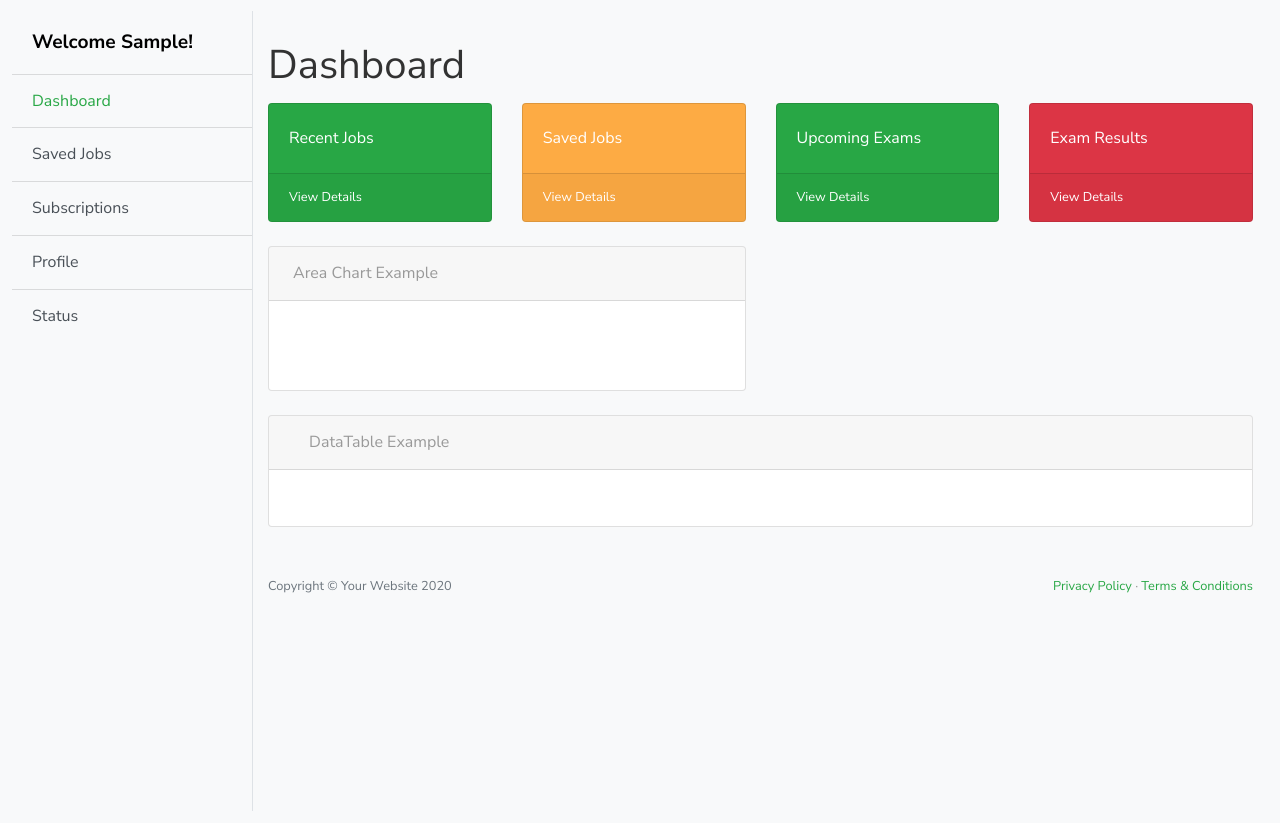
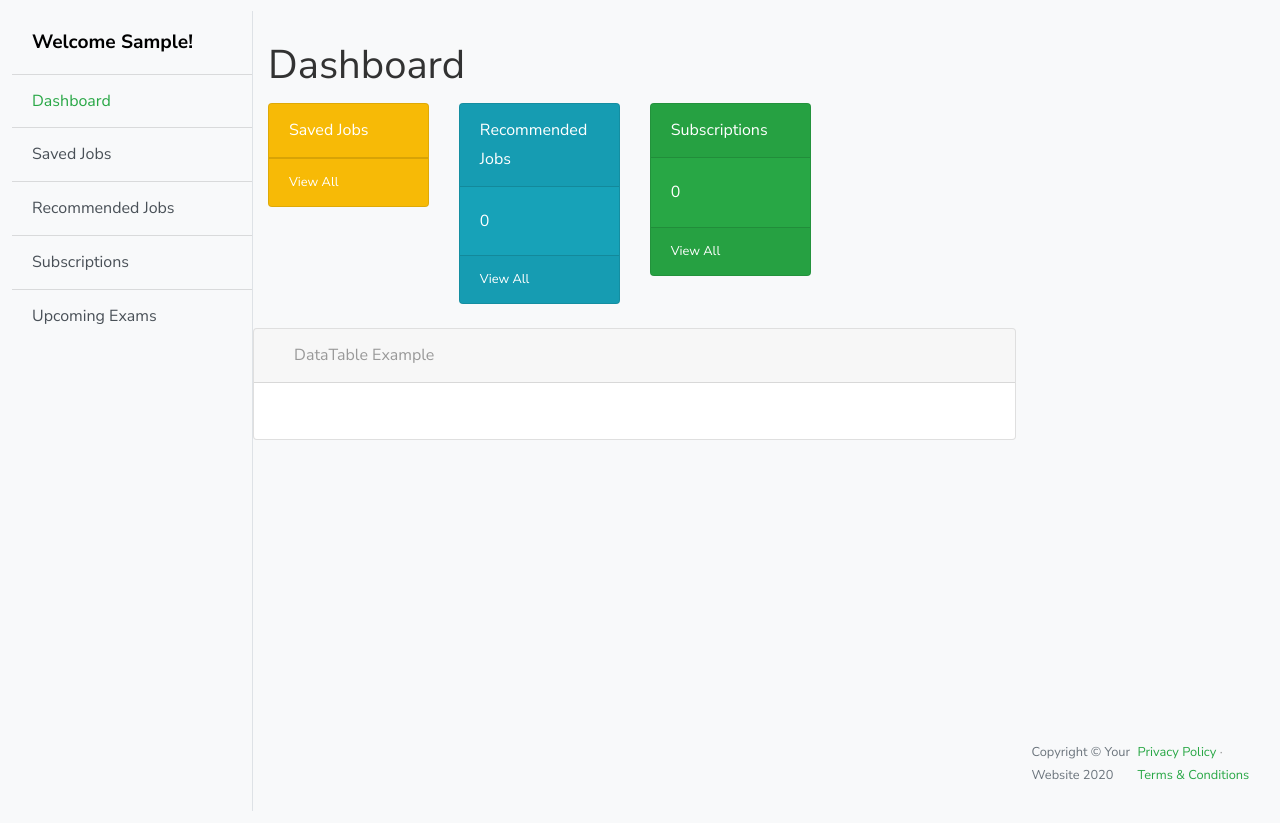
Before and after one commit to gcivil-nyu-org/nycCivilServiceJobs, a Django app: page /dashboard/ in a window 1280 px wide. Shown: the part 145-968 px from the top of the page. Run offline with Django 3.2, Linux system fonts and the light colour scheme; the visitor is signed in with stand-in values (Sample User, id 1); some libraries are stand-ins or nearby versions.

Commit message:
Results now show count of saved jobs

```diff
--- a/dashboard/templates/dashboard/home.html
+++ b/dashboard/templates/dashboard/home.html
@@ -23,11 +23,13 @@
         <div class="bg-light border-right" id="sidebar-wrapper">
             <div class="sidebar-heading" style="color:black"><b>Welcome {{user.first_name}}!</b></div>
             <div class="list-group list-group-flush">
-                <a href="{% url 'dashboard:dashboard' %}" class="nav-item list-group-item list-group-item-action bg-light text-success" >Dashboard</a>
-                <a href="{% url 'dashboard:savedjobs' %}" class="nav-item list-group-item list-group-item-action bg-light" > Saved Jobs</a>
-                <a href=" #" class="list-group-item list-group-item-action bg-light">Subscriptions</a>
-                <a href="#" class="list-group-item list-group-item-action bg-light">Profile</a>
-                <a href="#" class="list-group-item list-group-item-action bg-light">Status</a>
+                <a href="{% url 'dashboard:dashboard' %}"
+                    class="nav-item list-group-item list-group-item-action bg-light text-success">Dashboard</a>
+                <a href="{% url 'dashboard:savedjobs' %}"
+                    class="nav-item list-group-item list-group-item-action bg-light"> Saved Jobs</a>
+                <a href=" #" class="list-group-item list-group-item-action bg-light">Recommended Jobs</a>
+                <a href="#" class="list-group-item list-group-item-action bg-light">Subscriptions</a>
+                <a href="#" class="list-group-item list-group-item-action bg-light">Upcoming Exams</a>
             </div>
         </div>
         <!-- /#sidebar-wrapper -->
@@ -135,55 +137,68 @@
 
                             <div class="row">
                                 <div class="col-xl-3 col-md-6">
-                                    <div class="card bg-primary text-white mb-4">
-                                        <div class="card-body">Recent Jobs</div>
+                                    <div class="card bg-warning text-white mb-4">
+                                        <div class="card-header">Saved Jobs</div>
+                                        {% if saved_jobs_user and jobs %}
+                                        {% for job in jobs %}
+                                        {% if forloop.last  %}
+                                        <div class="card-body">
+                                            <p class="card-text">{{forloop.counter}}</p>
+                                        </div>
+                                        {% endif %}
+
+                                        {% endfor %}
+                                        {% endif %}
+
+
+
+
                                         <div class="card-footer d-flex align-items-center justify-content-between">
-                                            <a class="small text-white stretched-link" href="#">View Details</a>
-                                            <div class="small text-white"><i class="fas fa-angle-right"></i></div>
+                                            <a class="small text-white stretched-link"
+                                                href="{% url 'dashboard:savedjobs' %}">View All</a>
+                                            <div class="small text-white"></div>
                                         </div>
                                     </div>
                                 </div>
+
                                 <div class="col-xl-3 col-md-6">
-                                    <div class="card bg-warning text-white mb-4" style="background: #fdab44 !important;">
-                                        <div class="card-body">Saved Jobs</div>
+                                    <div class="card bg-info text-white mb-4">
+                                        <div class="card-header">Recommended Jobs</div>
+
+                                        <div class="card-body">
+                                            <p class="card-text">0</p>
+                                        </div>
                                         <div class="card-footer d-flex align-items-center justify-content-between">
-                                            <a class="small text-white stretched-link" href="#">View Details</a>
-                                            <div class="small text-white"><i class="fas fa-angle-right"></i></div>
+                                            <a class="small text-white stretched-link" href="#">View All</a>
+                                            <div class="small text-white"></div>
                                         </div>
                                     </div>
                                 </div>
                                 <div class="col-xl-3 col-md-6">
                                     <div class="card bg-success text-white mb-4">
-                                        <div class="card-body">Upcoming Exams</div>
+                                        <div class="card-header">Subscriptions</div>
+
+                                        <div class="card-body">
+                                            <p class="card-text">0</p>
+                                        </div>
                                         <div class="card-footer d-flex align-items-center justify-content-between">
-                                            <a class="small text-white stretched-link" href="#">View Details</a>
-                                            <div class="small text-white"><i class="fas fa-angle-right"></i></div>
+                                            <a class="small text-white stretched-link" href="#">View All</a>
+                                            <div class="small text-white"></div>
                                         </div>
                                     </div>
                                 </div>
-                                <div class="col-xl-3 col-md-6">
-                                    <div class="card bg-danger text-white mb-4">
-                                        <div class="card-body">Exam Results</div>
-                                        <div class="card-footer d-flex align-items-center justify-content-between">
-                                            <a class="small text-white stretched-link" href="#">View Details</a>
-                                            <div class="small text-white"><i class="fas fa-angle-right"></i></div>
-                                        </div>
-                                    </div>
-                                </div>
-                            </div>
-                            <div class="row">
-                                <div class="col-xl-6">
-                                    <div class="card mb-4">
-                                        <div class="card-header">
-                                            <i class="fas fa-chart-area mr-1"></i>
-                                            Area Chart Example
-                                        </div>
-                                        <div class="card-body"><canvas id="myAreaChart" width="100%"
-                                                height="40"></canvas></div>
+
+
+
+
+
+
                             </div>
                         </div>
 
                 </div>
+            </div>
+
             <div class="card mb-4">
                 <div class="card-header">
                     <i class="fas fa-table mr-1"></i>
```
Lines whose indentation alone changed are shown as unchanged.
